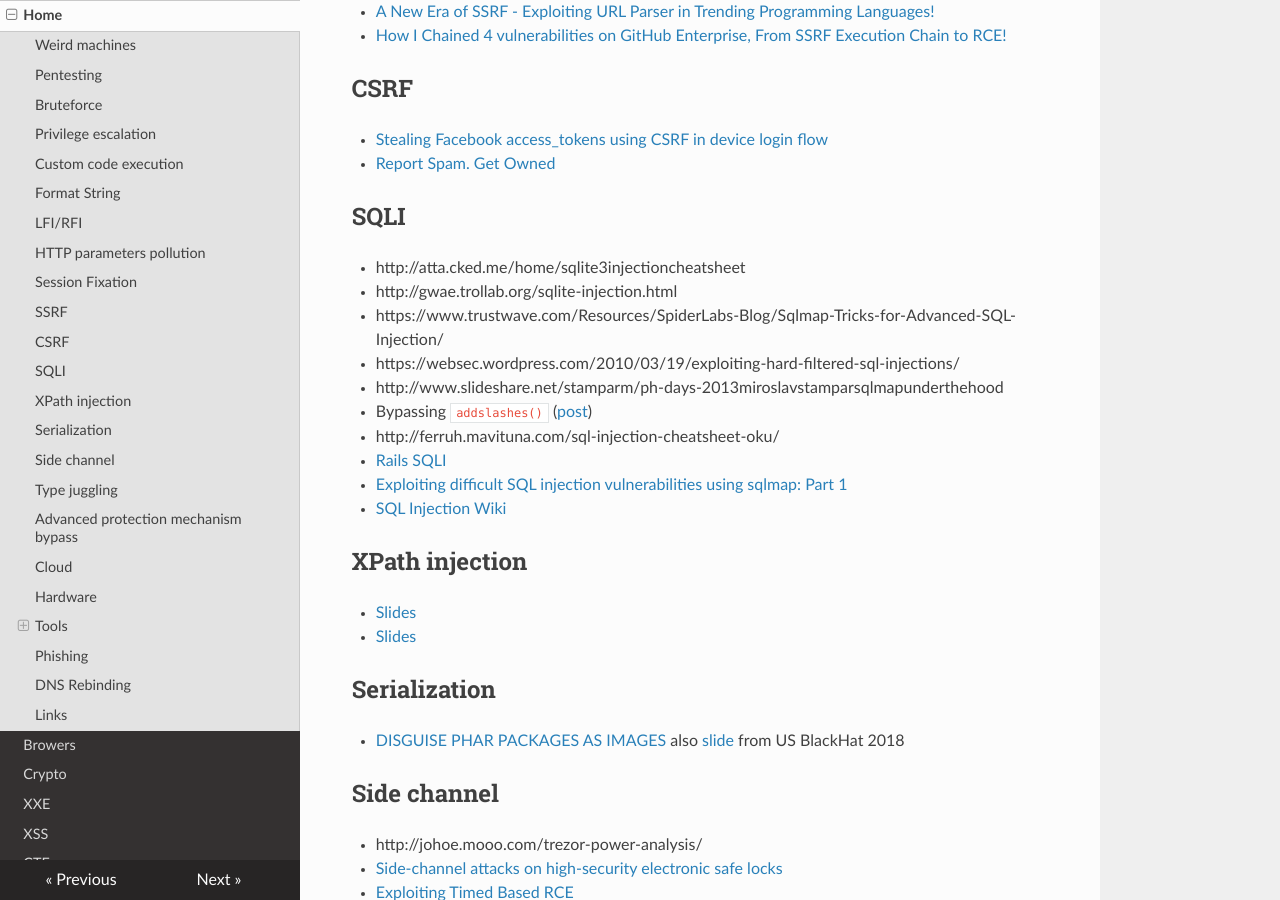
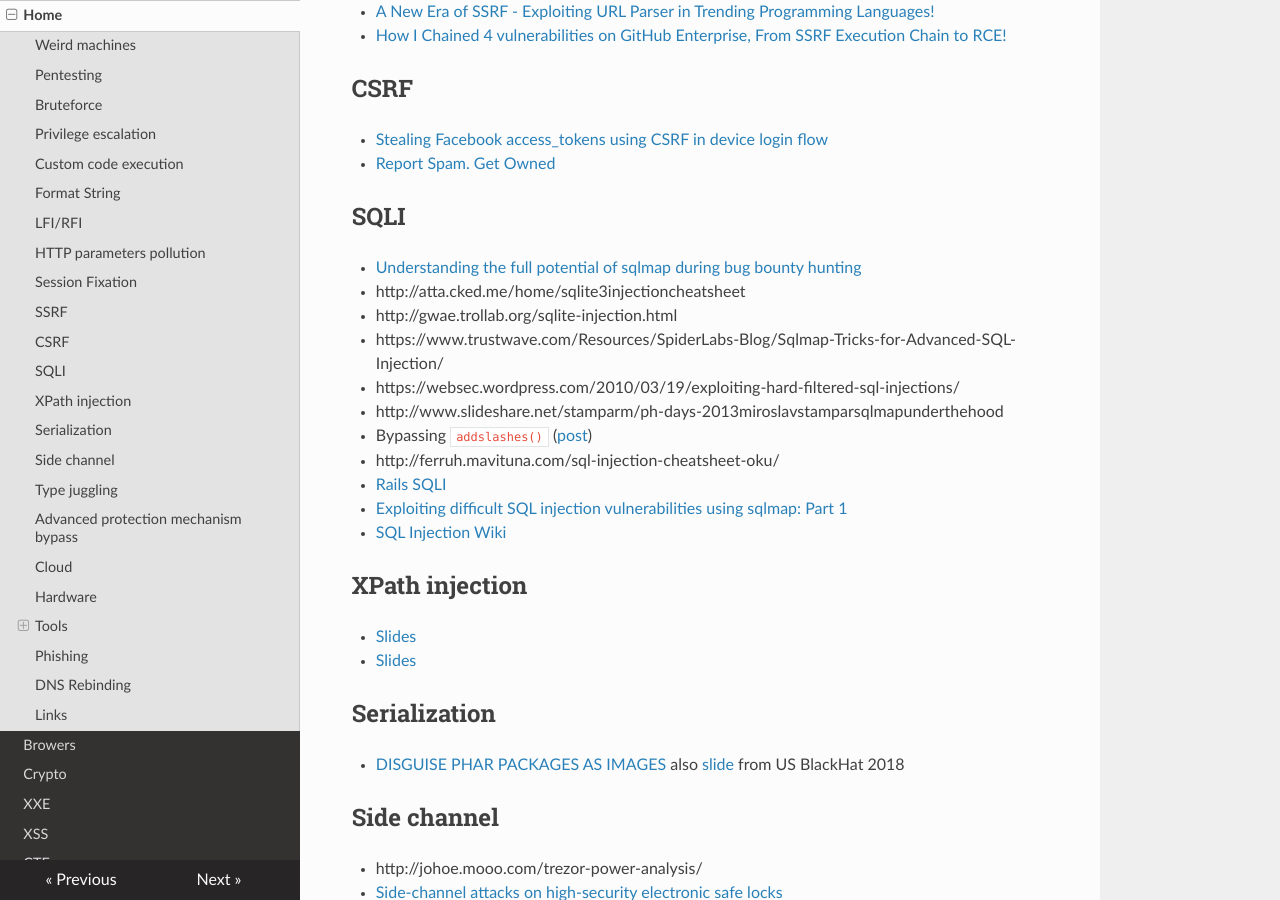
Before and after one commit to gipi/low-level, an MkDocs documentation site: the page built from docs/security/index.md, in a window 1280 px wide and 900 px high, scrolled down 3277 px. Built offline with MkDocs 1.6.1, drawn with Linux system fonts in a browser that asks for light colours; nearby versions of some CDN libraries; old or Windows-style settings are respelled for this version of MkDocs.

Commit message:
Update index.md

```diff
--- a/docs/security/index.md
+++ b/docs/security/index.md
@@ -136,6 +136,7 @@ Trending Programming Languages!](https://www.blackhat.com/docs/us-17/thursday/us
 
 ## SQLI
 
+ - [Understanding the full potential of sqlmap during bug bounty hunting](https://vavkamil.cz/2019/10/09/understanding-the-full-potential-of-sqlmap-during-bug-bounty-hunting/)
  - http://atta.cked.me/home/sqlite3injectioncheatsheet
  - http://gwae.trollab.org/sqlite-injection.html
  - https://www.trustwave.com/Resources/SpiderLabs-Blog/Sqlmap-Tricks-for-Advanced-SQL-Injection/
```
